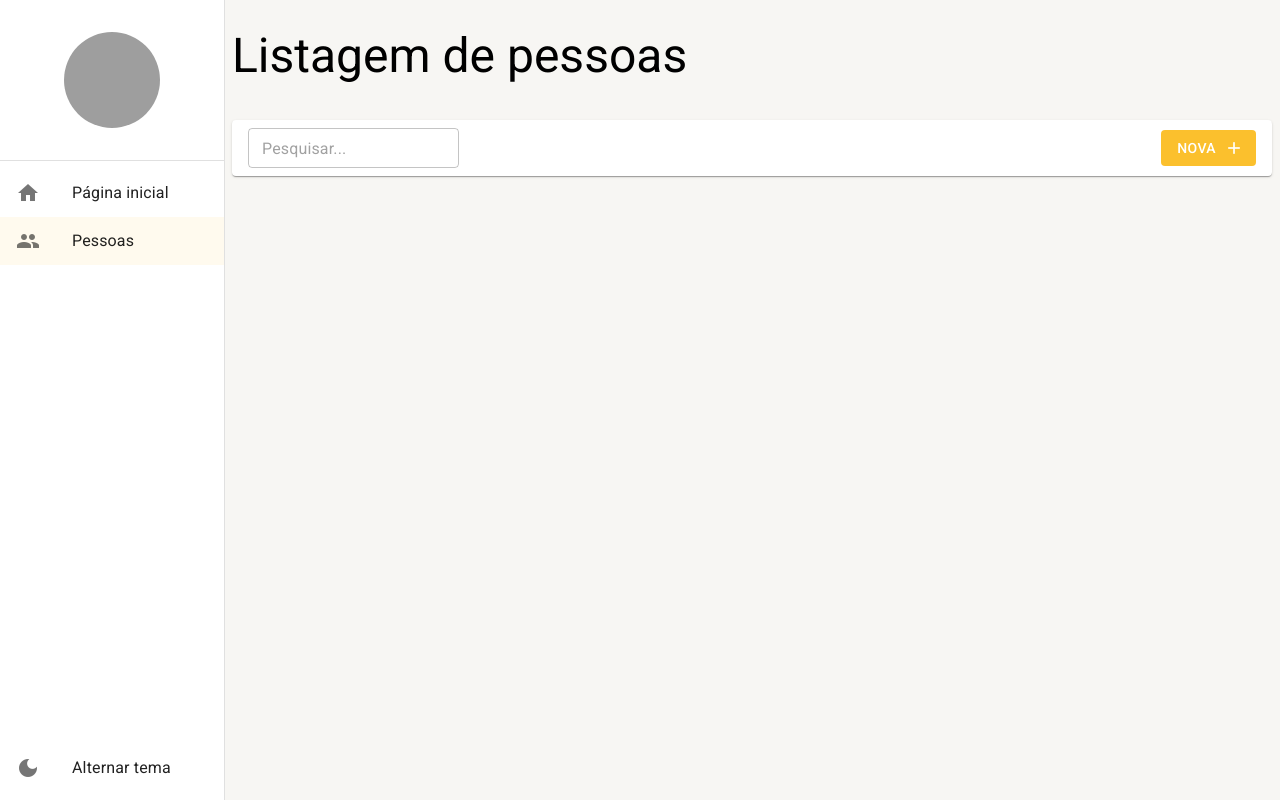
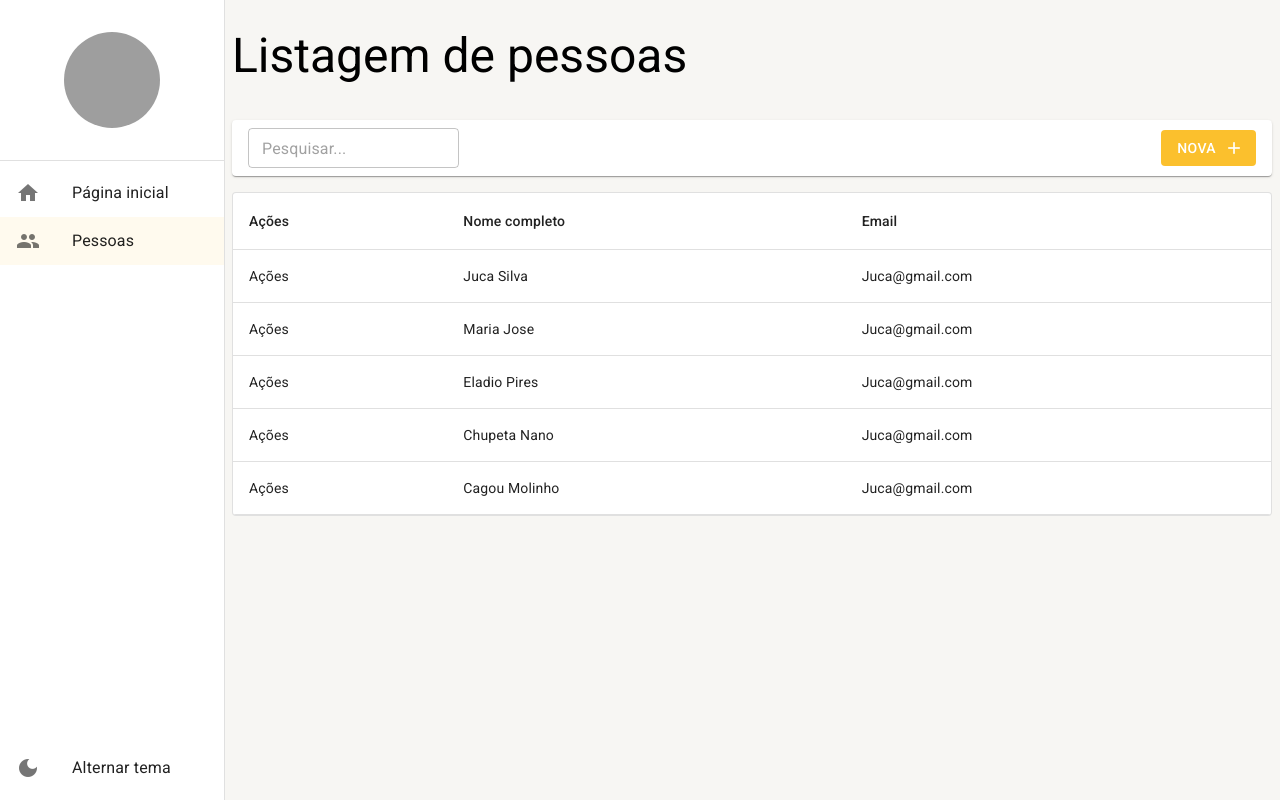
Before and after one commit to antoniojunio/react-materialui, a React (Create React App) app: page /pessoas in a window 1280 px wide. Built offline with nearby package versions, Linux system fonts and the light colour scheme; data requests are answered from the project's data file; grey boxes are pictures that could not be loaded.

Commit message:
feat: buscando dados do mock

```diff
--- a/mock/database.json
+++ b/mock/database.json
@@ -5,6 +5,30 @@
       "email": "Juca@gmail.com",
       "id": 1,
       "nomeCompleto": "Juca Silva"
+    },
+    {
+      "cidadeId": 1,
+      "email": "Juca@gmail.com",
+      "id": 2,
+      "nomeCompleto": "Maria Jose"
+    },
+    {
+      "cidadeId": 1,
+      "email": "Juca@gmail.com",
+      "id": 3,
+      "nomeCompleto": "Eladio Pires"
+    },
+    {
+      "cidadeId": 1,
+      "email": "Juca@gmail.com",
+      "id": 4,
+      "nomeCompleto": "Chupeta Nano"
+    },
+    {
+      "cidadeId": 1,
+      "email": "Juca@gmail.com",
+      "id": 5,
+      "nomeCompleto": "Cagou Molinho"
     }
   ]
 }
--- a/src/pages/cidades/ListagemDePessoas.tsx
+++ b/src/pages/cidades/ListagemDePessoas.tsx
@@ -1,27 +1,40 @@
+import { useEffect, useMemo, useState } from 'react'
+import { LinearProgress, Paper, Table, TableBody, TableCell, TableContainer, TableFooter, TableHead, TableRow } from '@mui/material'
 import { useSearchParams } from 'react-router-dom'
+
+import { IListagemPessoa, PessoasService } from '../../shared/services/api/pessoas/PessoasService'
 import { FerramentasDaListagem } from '../../shared/components'
 import { LayoutBaseDePagina } from '../../shared/layouts'
-import { useEffect, useMemo } from 'react'
-import { PessoasService } from '../../shared/services/api/pessoas/PessoasService'
 import { useDebounce } from '../../shared/hooks'
+import { Environment } from '../../shared/environment'
 
 export const ListagemDePessoas: React.FC = () => {
   const [searchParams, setSearchParams] = useSearchParams()
-  const {debounce} = useDebounce(3000, false)
+  const {debounce} = useDebounce()
+
+  const [rows, setRows] = useState<IListagemPessoa[]>([])
+  const [isLoading, setIsLoading] = useState(true)
+  const [totalCount ,setTotalCount] = useState(0)
 
   const busca = useMemo(() => {
     return searchParams.get('busca') || ''
   }, [searchParams])
 
   useEffect(() => {
+    setIsLoading(true)
 
     debounce(() => {
       PessoasService.getAll(1, busca)
         .then((result) => {
+          setIsLoading(false)
+
           if (result instanceof Error) {
             alert(result.message)
           } else {
             console.log(result)
+
+            setTotalCount(result.totalCount)
+            setRows(result.data)
           }
         })
     })
@@ -38,6 +51,41 @@ export const ListagemDePessoas: React.FC = () => {
           aoMudarTextoDeBusca={texto => setSearchParams({busca: texto}, {replace:true})}
         />
       }
-    />
+    >
+      <TableContainer component={Paper} variant='outlined' sx={{ m: 1, width: 'auto' }}>
+        <Table>
+          <TableHead>
+            <TableRow>
+              <TableCell>Ações</TableCell>
+              <TableCell>Nome completo</TableCell>
+              <TableCell>Email</TableCell>
+            </TableRow>
+          </TableHead>
+          <TableBody>
+            {rows.map(row => (
+              <TableRow key={row.id}>
+                <TableCell>Ações</TableCell>
+                <TableCell>{row.nomeCompleto}</TableCell>
+                <TableCell>{row.email}</TableCell>
+              </TableRow>
+            ))}
+          </TableBody>
+
+          {totalCount === 0 && !isLoading && (
+            <caption>{Environment.LISTAGEM_VAZIA}</caption>
+          )}
+
+          <TableFooter>
+            {isLoading && (
+              <TableRow>
+                <TableCell colSpan={3}>
+                  <LinearProgress variant='indeterminate'/>
+                </TableCell>
+              </TableRow>
+            )}
+          </TableFooter>
+        </Table>
+      </TableContainer>
+    </LayoutBaseDePagina>
   )
 }
--- a/src/shared/services/api/pessoas/PessoasService.ts
+++ b/src/shared/services/api/pessoas/PessoasService.ts
@@ -2,14 +2,14 @@ import { Environment } from '../../../environment'
 import { Api } from '../axios-config'
 
 
-interface IListagemPessoa {
+export interface IListagemPessoa {
   id: number;
   email: string;
   cidadeId: number;
   nomeCompleto: string;
 }
 
-interface IDetalhePessoa {
+export interface IDetalhePessoa {
   id: number;
   email: string;
   cidadeId: number;
```
